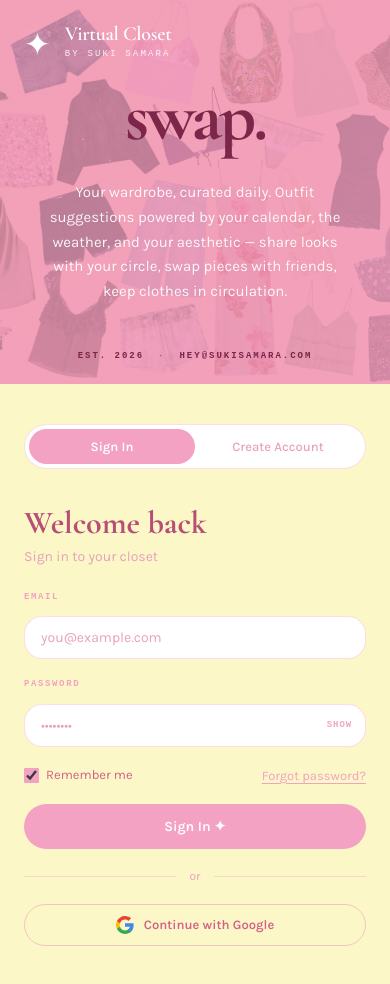
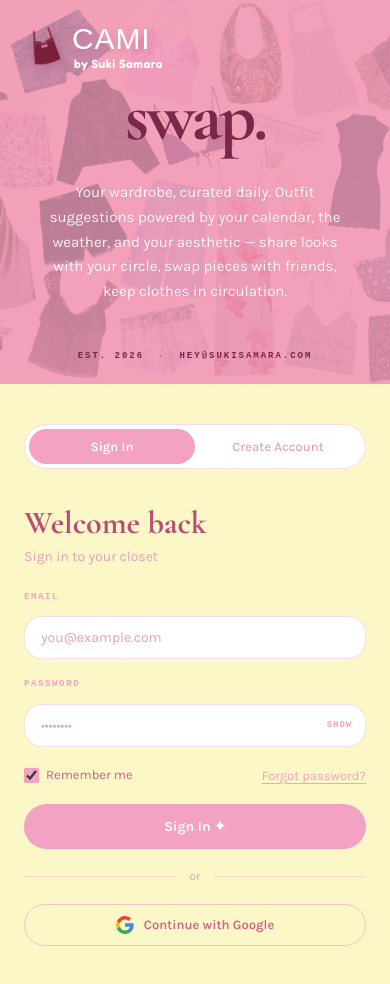
Before and after one commit to sukisamara/virtual-closet-by-sukisamara, a plain HTML site: page login.html in a window 390 px wide. Drawn offline with nearby package versions, Linux system fonts and the light colour scheme; a web font is replaced by a local one.

Commit message:
Rebrand logo to CAMI with shaking burgundy cami icon
- Bubbly block wordmark (Bagel Fat One) + Fredoka subline, white on login
- Replace spinning star with burgundy cami SVG that swings left/right
- Apply to login brand and navbar; respects prefers-reduced-motion

Co-Authored-By: Claude Opus 5.5 <noreply@anthropic.com>
Claude-Session: https://claude.ai/code/session_014ShpSS8zyuqCkJPw4qL2HQ

```diff
--- a/css/login.css
+++ b/css/login.css
@@ -56,15 +56,11 @@
   z-index: 3;
 }
 
-/* Spinning star icon — white */
-.login-star {
-  font-size: 32px;
-  color: #fff;
-  animation: spin 10s linear infinite;
-  display: inline-block;
-  flex-shrink: 0;
-  line-height: 1;
-  filter: drop-shadow(0 2px 8px rgba(255,255,255,0.25));
+/* Burgundy cami icon (animation lives in style.css) */
+.login-brand .cami-icon {
+  width: 44px;
+  height: 50px;
+  filter: drop-shadow(0 3px 6px rgba(123,30,58,0.25));
 }
 
 /* Aligned brand text */
@@ -76,23 +72,24 @@
 }
 
 .login-brand-name {
-  font-family: 'Cormorant Garamond', serif;
-  font-size: 26px;
-  font-weight: 600;
+  font-family: 'Bagel Fat One', sans-serif;
+  font-size: 40px;
+  font-weight: 400;
   color: #fff;
-  letter-spacing: -0.015em;
+  letter-spacing: 0.03em;
+  text-shadow: 0 3px 10px rgba(123,30,58,0.18);
   line-height: 1;
   margin: 0;
   padding: 0;
 }
 
 .login-brand-sub {
-  font-family: 'Courier New', monospace;
-  font-size: 10px;
-  letter-spacing: 0.24em;
-  text-transform: uppercase;
-  color: rgba(255,255,255,0.85);
-  margin: 6px 0 0 0;
+  font-family: 'Fredoka', sans-serif;
+  font-size: 14px;
+  font-weight: 600;
+  letter-spacing: 0.04em;
+  color: #fff;
+  margin: 4px 0 0 2px;
   padding: 0;
   line-height: 1;
 }
@@ -461,8 +458,9 @@
   .login-page { grid-template-columns: 1fr; }
   .login-left { min-height: 320px; }
   .login-brand { top: 24px; left: 24px; }
-  .login-brand-name { font-size: 20px; }
-  .login-brand-sub { font-size: 9px; }
+  .login-brand-name { font-size: 30px; }
+  .login-brand-sub { font-size: 12px; }
+  .login-brand .cami-icon { width: 34px; height: 39px; }
   .login-headline { font-size: 72px; }
   .login-deco { bottom: 20px; font-size: 9px; }
   .login-right { padding: 40px 24px; align-items: flex-start; padding-top: 40px; }
--- a/css/style.css
+++ b/css/style.css
@@ -1,4 +1,4 @@
-@import url('https://fonts.googleapis.com/css2?family=Cormorant+Garamond:ital,wght@0,300;0,400;0,600;0,700;1,300;1,400&family=Karla:wght@300;400;500;600;700&display=swap');
+@import url('https://fonts.googleapis.com/css2?family=Cormorant+Garamond:ital,wght@0,300;0,400;0,600;0,700;1,300;1,400&family=Karla:wght@300;400;500;600;700&family=Bagel+Fat+One&family=Fredoka:wght@500;600&display=swap');
 
 :root {
   --yellow:      #fbf7c6;
@@ -38,10 +38,10 @@ h1,h2,h3,h4 { font-family:'Cormorant Garamond',serif; color:var(--text-dark); li
 .navbar.scrolled { border-bottom-color:var(--border); box-shadow:var(--shadow-sm); }
 .nav-inner { max-width:1200px; margin:0 auto; padding:0 28px; height:72px; display:flex; align-items:center; justify-content:space-between; gap:16px; }
 .nav-logo { display:flex; align-items:center; gap:13px; text-decoration:none; flex-shrink:0; }
-.nav-logo-star { font-size:30px; color:var(--pink); animation:spin 10s linear infinite; }
-.nav-logo-text { display:flex; flex-direction:column; gap:2px; }
-.nav-logo-main { font-family:'Cormorant Garamond',serif; font-size:23px; font-weight:600; color:var(--text-dark); letter-spacing:-0.01em; }
-.nav-logo-sub { font-family:'Courier New',monospace; font-size:8px; letter-spacing:0.22em; text-transform:uppercase; color:var(--pink); }
+.nav-logo .cami-icon { width:32px; height:36px; }
+.nav-logo-text { display:flex; flex-direction:column; gap:1px; }
+.nav-logo-main { font-family:'Bagel Fat One',sans-serif; font-size:26px; font-weight:400; color:var(--text-dark); letter-spacing:0.03em; line-height:1; }
+.nav-logo-sub { font-family:'Fredoka',sans-serif; font-size:11px; font-weight:600; letter-spacing:0.04em; color:var(--pink); line-height:1; }
 .nav-links { display:flex; align-items:center; gap:1px; }
 .nav-link { display:flex; align-items:center; gap:5px; padding:7px 12px; border-radius:var(--r-pill); text-decoration:none; color:var(--text); font-size:12.5px; font-weight:500; border:1.5px solid transparent; transition:all .2s; white-space:nowrap; }
 .nav-link:hover { color:var(--text-dark); background:var(--pink-mist); border-color:var(--border); }
@@ -113,6 +113,19 @@ h1,h2,h3,h4 { font-family:'Cormorant Garamond',serif; color:var(--text-dark); li
 
 /* ─── ANIMATIONS ─── */
 @keyframes spin { to { transform:rotate(360deg); } }
+
+/* ─── CAMI LOGO ICON — swings left and right from its straps ─── */
+.cami-icon { display:inline-block; flex-shrink:0; transform-origin:50% 4%; animation:cami-shake 2.4s ease-in-out infinite; }
+@keyframes cami-shake {
+  0%, 62%, 100% { transform:rotate(0deg); }
+  8%  { transform:rotate(-12deg); }
+  18% { transform:rotate(10deg); }
+  28% { transform:rotate(-8deg); }
+  38% { transform:rotate(6deg); }
+  48% { transform:rotate(-3deg); }
+  56% { transform:rotate(1.5deg); }
+}
+@media (prefers-reduced-motion: reduce) { .cami-icon { animation:none; } }
 @keyframes pulse { 0%,100%{opacity:1} 50%{opacity:.5} }
 @keyframes fadeUp { from{opacity:0;transform:translateY(16px)} to{opacity:1;transform:translateY(0)} }
 .fade-up { animation:fadeUp .45s ease both; }
--- a/js/app.js
+++ b/js/app.js
@@ -304,9 +304,15 @@ function renderNavbar(activePage) {
   <nav class="navbar" id="navbar">
     <div class="nav-inner">
       <a href="index.html" class="nav-logo">
-        <span class="nav-logo-star">✦</span>
+        <svg class="cami-icon" viewBox="0 0 44 50" aria-hidden="true">
+          <path d="M12.5 2.5 L10.5 16.5 M31.5 2.5 L33.5 16.5" stroke="#7b1e3a" stroke-width="2" stroke-linecap="round" fill="none"/>
+          <path d="M9 16 Q15.5 13.5 22 20 Q28.5 13.5 35 16 L39 44 Q22 49.5 5 44 Z" fill="#7b1e3a"/>
+          <path d="M9.6 18.6 Q15.5 16.4 22 22.6 Q28.5 16.4 34.4 18.6" stroke="#fff" stroke-opacity=".4" stroke-width="1" stroke-dasharray="1.6 1.6" fill="none"/>
+          <path d="M18.6 21.4 L22 23.6 L18.6 25.8 Z M25.4 21.4 L22 23.6 L25.4 25.8 Z" fill="#f4a2c3"/>
+          <circle cx="22" cy="23.6" r="1.2" fill="#f4a2c3"/>
+        </svg>
         <div class="nav-logo-text">
-          <span class="nav-logo-main">Virtual Closet</span>
+          <span class="nav-logo-main">CAMI</span>
           <span class="nav-logo-sub">by Suki Samara</span>
         </div>
       </a>
--- a/login.html
+++ b/login.html
@@ -6,7 +6,7 @@
   <title>Sign In — Virtual Closet by Suki Samara</title>
   <link rel="preconnect" href="https://fonts.googleapis.com">
   <link rel="preconnect" href="https://fonts.gstatic.com" crossorigin>
-  <link href="https://fonts.googleapis.com/css2?family=Cormorant+Garamond:ital,wght@0,300;0,400;0,600;0,700;1,300;1,400&family=Karla:wght@300;400;500;600;700&display=swap" rel="stylesheet">
+  <link href="https://fonts.googleapis.com/css2?family=Cormorant+Garamond:ital,wght@0,300;0,400;0,600;0,700;1,300;1,400&family=Karla:wght@300;400;500;600;700&family=Bagel+Fat+One&family=Fredoka:wght@500;600&display=swap" rel="stylesheet">
   <link rel="stylesheet" href="css/style.css" />
   <link rel="stylesheet" href="css/login.css" />
 </head>
@@ -19,9 +19,15 @@
 
       <!-- Top-left brand -->
       <div class="login-brand">
-        <span class="login-star">✦</span>
+        <svg class="cami-icon" viewBox="0 0 44 50" aria-hidden="true">
+          <path d="M12.5 2.5 L10.5 16.5 M31.5 2.5 L33.5 16.5" stroke="#7b1e3a" stroke-width="2" stroke-linecap="round" fill="none"/>
+          <path d="M9 16 Q15.5 13.5 22 20 Q28.5 13.5 35 16 L39 44 Q22 49.5 5 44 Z" fill="#7b1e3a"/>
+          <path d="M9.6 18.6 Q15.5 16.4 22 22.6 Q28.5 16.4 34.4 18.6" stroke="#fff" stroke-opacity=".4" stroke-width="1" stroke-dasharray="1.6 1.6" fill="none"/>
+          <path d="M18.6 21.4 L22 23.6 L18.6 25.8 Z M25.4 21.4 L22 23.6 L25.4 25.8 Z" fill="#f4a2c3"/>
+          <circle cx="22" cy="23.6" r="1.2" fill="#f4a2c3"/>
+        </svg>
         <div class="login-brand-text">
-          <div class="login-brand-name">Virtual Closet</div>
+          <div class="login-brand-name">CAMI</div>
           <div class="login-brand-sub">by Suki Samara</div>
         </div>
       </div>
```
